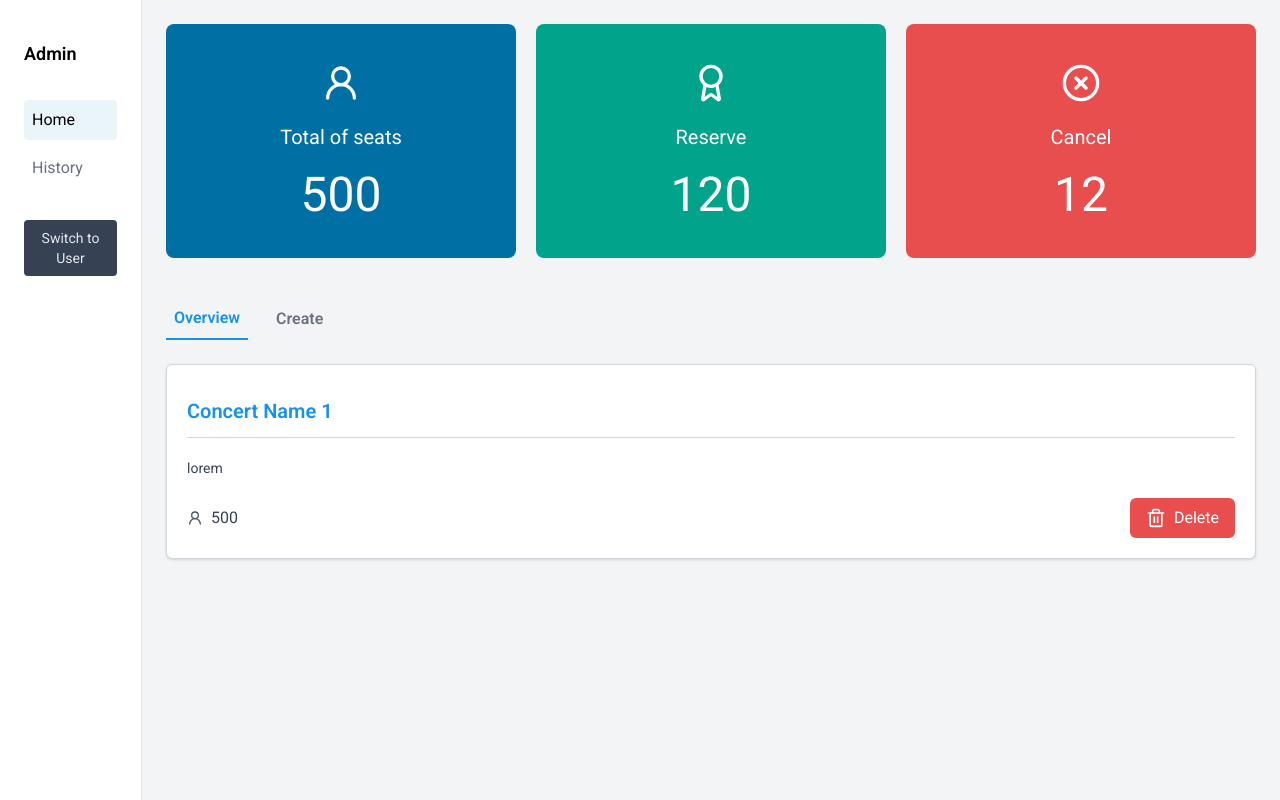
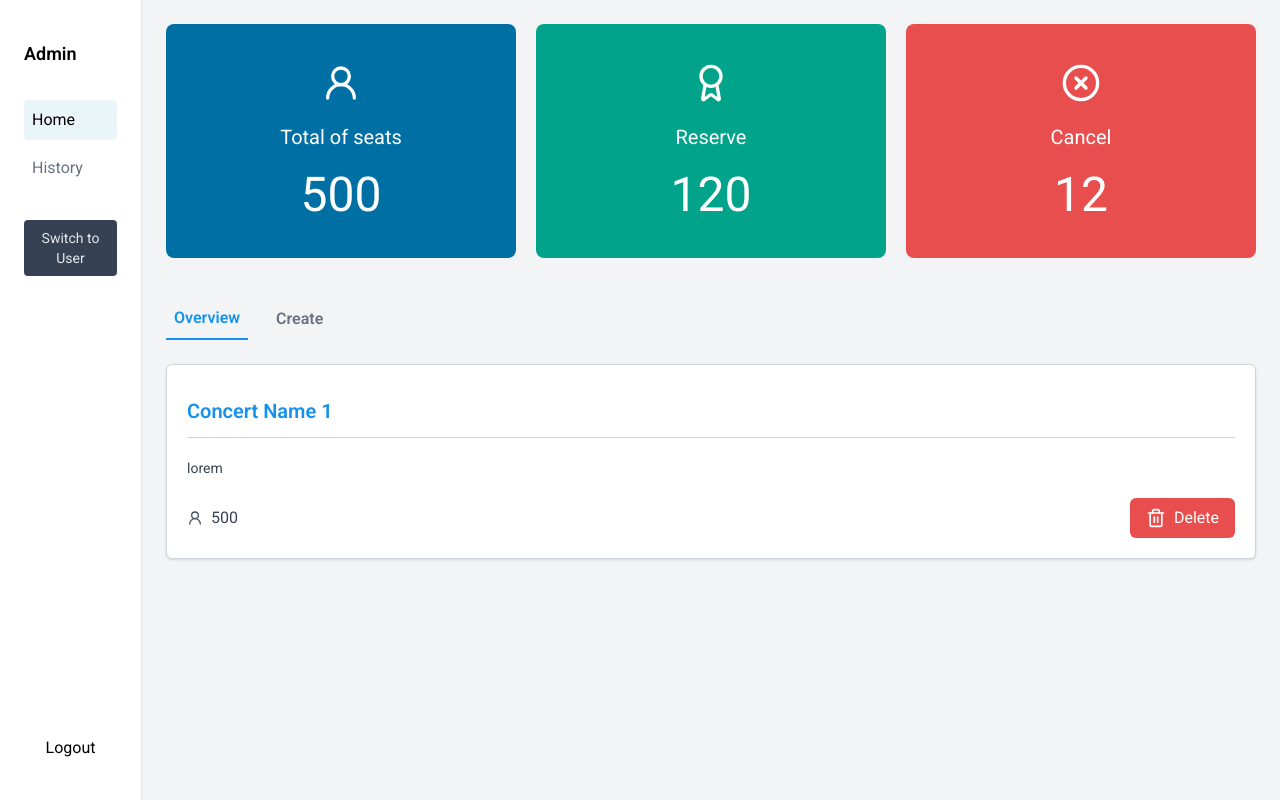
Before and after one commit to tatchunari/datawow-concert-system, a Next.js app in the folder apps/frontend/: page /dashboard/admin in a window 1280 px wide. Built offline with nearby package versions, Linux system fonts and the light colour scheme.

Commit message:
feat: set inital load to redirect to admin dashboard

```diff
--- a/apps/frontend/src/app/components/Sidebar.tsx
+++ b/apps/frontend/src/app/components/Sidebar.tsx
@@ -56,6 +56,8 @@ export default function Sidebar() {
           Switch to {mode === "admin" ? "User" : "Admin"}
         </button>
       </div>
+
+      <button>Logout</button>
     </aside>
   );
 }
--- a/apps/frontend/src/app/dashboard/page.tsx
+++ b/apps/frontend/src/app/dashboard/page.tsx
@@ -1,3 +1,5 @@
+import { redirect } from "next/navigation";
+
 export default function DashboardPage() {
-  return <h1 className="text-2xl font-bold">Welcome to the Dashboard</h1>;
+  redirect("/dashboard/admin");
 }
```
